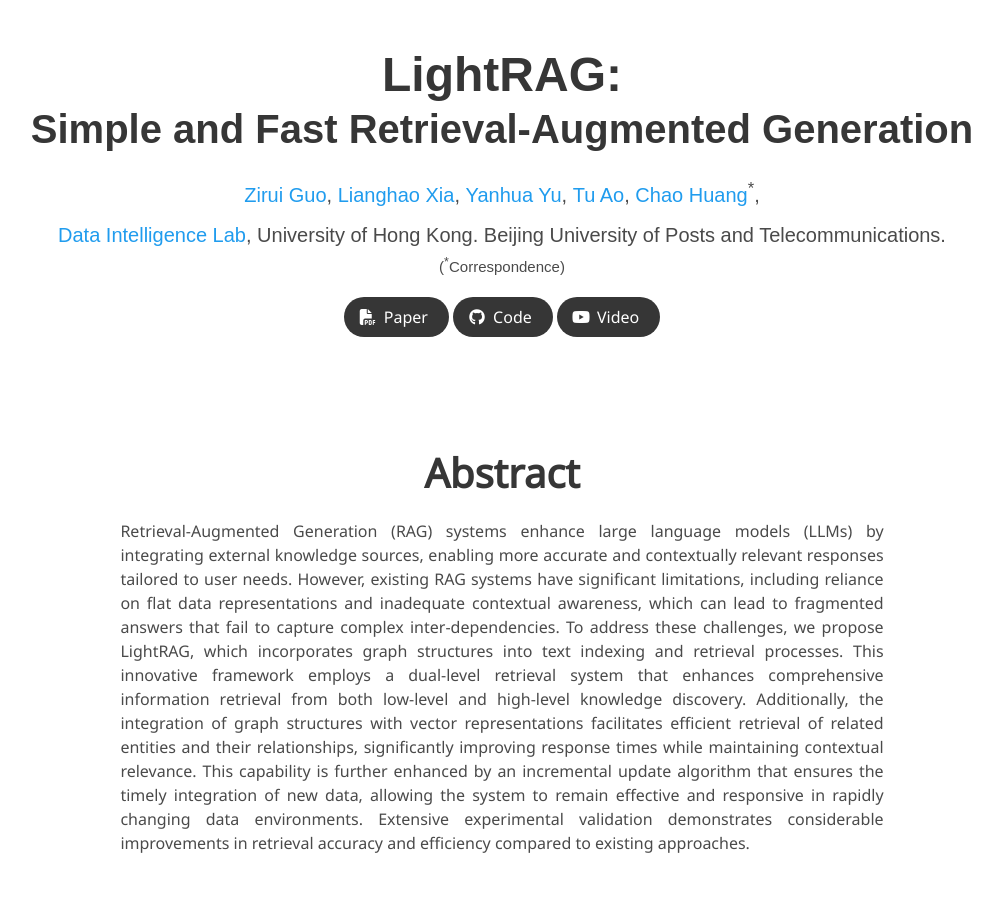
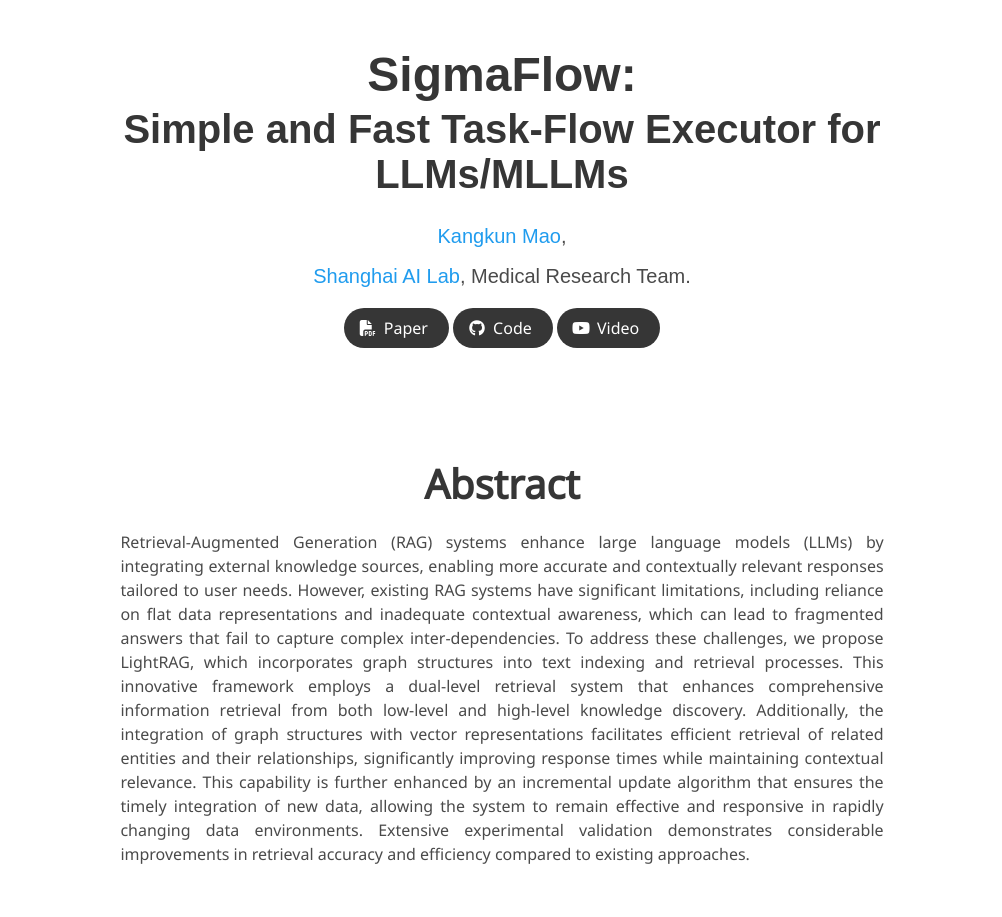
Before and after one commit to sigmaflows/sigmaflows.github.io, a plain HTML site: page index.html in a window 1280 px wide. Shown: the top 917 px of the page, without its empty margins (138-1140 px from the left). Drawn offline with nearby package versions, Linux system fonts and the light colour scheme; some icons are missing; a web font is replaced by a local one.

Commit message:
Update index.html

```diff
--- a/index.html
+++ b/index.html
@@ -51,34 +51,17 @@
                     <div class="column has-text-centered">
                         <h1 class="title is-1 publication-title"
                             style="display: flex;flex-direction: row;align-items: center;justify-content: center;margin-bottom: 5px;">
-                            LightRAG:</h1>
-                        <h1 class="title is-2 publication-title">Simple and Fast Retrieval-Augmented Generation</h1>
+                            SigmaFlow:</h1>
+                        <h1 class="title is-2 publication-title">Simple and Fast Task-Flow Executor for LLMs/MLLMs</h1>
                         <div class="is-size-5 publication-authors">
                             <span class="author-block">
-                                <a href="https://scholar.google.com/citations?user=w0i_sZwAAAAJ">Zirui Guo</a>,</span>
-                            <span class="author-block">
-                                <a href="https://akaxlh.github.io/">Lianghao Xia</a>,</span>
-                            <span class="author-block">
-                                <a href="https://scholar.google.com/citations?user=utOY_2UAAAA">Yanhua Yu</a>,</span>
-                            <span class="author-block">
-                                <a href="">Tu Ao</a>,</span>
-                            <span class="author-block">
-                                <a href="https://sites.google.com/view/chaoh">Chao Huang</a><sup>*</sup>,
-                                <!-- </span> -->
+                                <a href="https://github.com/maokangkun">Kangkun Mao</a>,
                             </span>
                         </div>
 
                         <div class="is-size-5 publication-authors" style="margin-top: 10px;">
-                            <span class="author-block"><a href="https://sites.google.com/view/chaoh/group-join-us">Data
-                                    Intelligence Lab</a>, University of Hong Kong. Beijing University of Posts and
-                                Telecommunications.</span>
-                        </div>
-                        <!-- <div class="is-size-5 publication-authors" style="margin-top: 10px;">
-                        <span class="author-block">Baidu, Inc.</span>
-                    </div> -->
-
-                        <div class="is-size-5 publication-authors">
-                            <span class="author-block" style="font-size: 15px;">(<sup>*</sup>Correspondence)</span>
+                            <span class="author-block"><a href="https://sites.google.com/view/chaoh/group-join-us">Shanghai AI Lab</a>, Medical Research Team.
+                            </span>
                         </div>
 
                         <div class="column has-text-centered">
```
